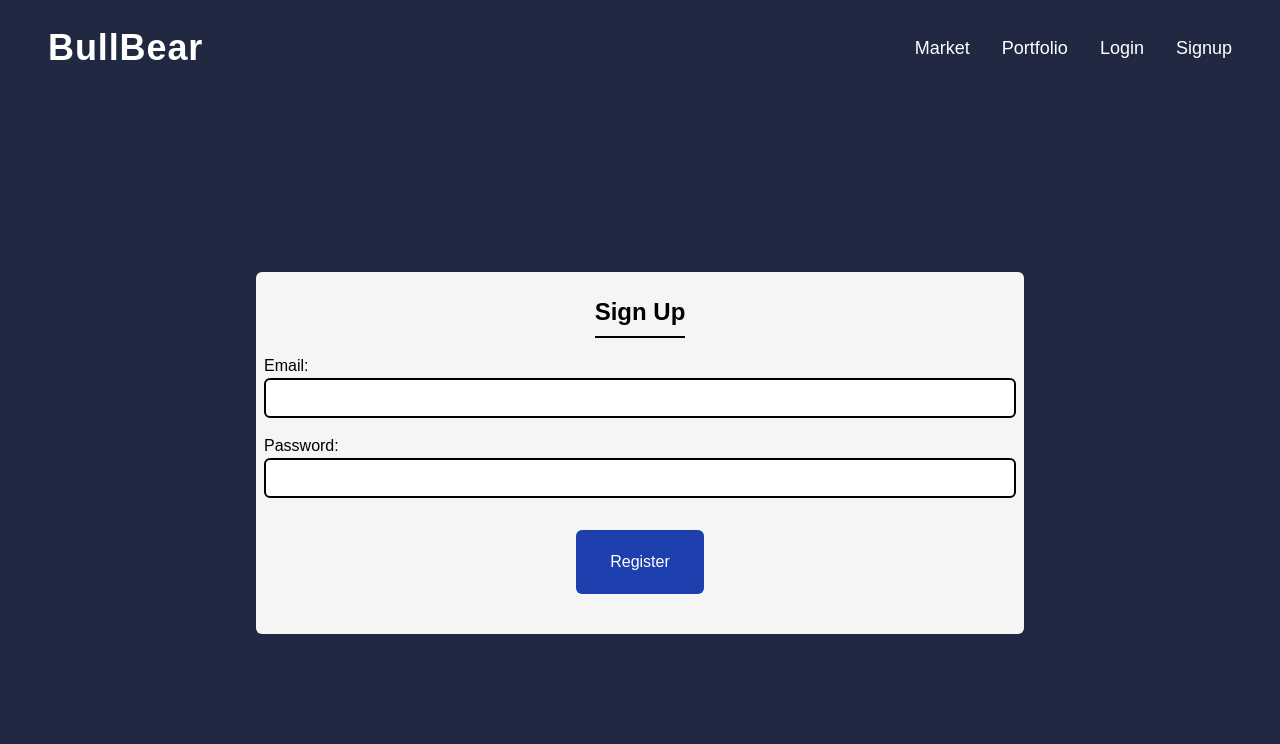
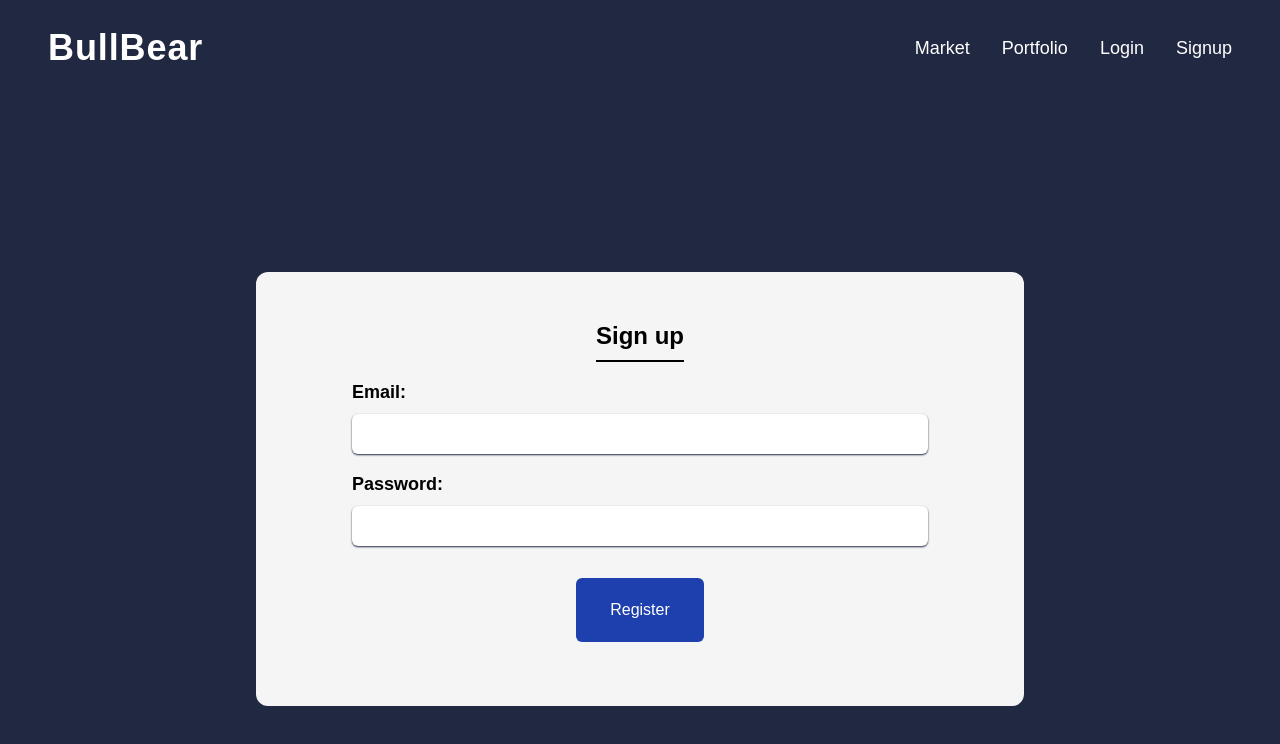
Before and after one commit to DariusGarcia/BullBear, a React (Create React App) app in the folder client/: page /signup in a window 1280 px wide. Shown: the top 744 px of the page. Built offline with nearby package versions, Linux system fonts and the light colour scheme; no server answers.

Commit message:
created custom useSignup hook to signup users

```diff
--- a/client/package.json
+++ b/client/package.json
@@ -1,4 +1,5 @@
 {
+  "proxy": "http://localhost:4000",
   "name": "bullbear",
   "version": "0.1.0",
   "private": true,
--- a/client/src/Hooks/useAuthContext.js
+++ b/client/src/Hooks/useAuthContext.js
@@ -1,4 +1,4 @@
-import { AuthContext } from '../../context/AuthContext'
+import { AuthContext } from '../Context/AuthContext'
 import { useContext } from 'react'
 
 export const useAuthContext = () => {
--- /dev/null
+++ b/client/src/Hooks/useSignup.js
@@ -0,0 +1,36 @@
+import { useState } from 'react'
+import { useAuthContext } from './useAuthContext'
+
+export const useSignup = () => {
+	const [error, setError] = useState(null)
+	const [isLoading, setIsLoading] = useState(null)
+	const { dispatch } = useAuthContext()
+
+	const signup = async (email, password) => {
+		setIsLoading(true)
+		setError(null)
+		const response = await fetch('http://localhost:4000/api/user/signup', {
+			method: 'POST',
+			headers: { 'Content-Type': 'application/json' },
+			body: JSON.stringify({ email, password }),
+		})
+
+		const json = await response.json()
+
+		if (!response.ok) {
+			setIsLoading(false)
+			setError(json.error)
+		}
+
+		if (response.ok) {
+			// save the user to local storage using jwt token
+			localStorage.setItem('user', JSON.stringify(json))
+
+			// update the auth context using useAuthContext hook
+			dispatch({ type: 'LOGIN', payload: json })
+			setIsLoading(false)
+		}
+	}
+
+	return { signup, isLoading, error }
+}
--- a/client/src/Pages/Login.js
+++ b/client/src/Pages/Login.js
@@ -17,7 +17,7 @@ const Login = () => {
 			<div className='my-12 md:my-32  flex justify-center w-full  md:py-12 '>
 				{' '}
 				<form
-					className='flex flex-col justify-center w-full md:w-3/5 bg-neutral rounded-md p-2'
+					className='flex flex-col justify-center w-full md:w-3/5 bg-neutral rounded-xl px-2 md:px-24 py-4 md:py-8'
 					onSubmit={handleSubmit}>
 					<div className='flex justify-center'>
 						<h3 className='text-2xl font-bold my-4 border-b-2 border-black pb-2 w-max hover:text-darkBlue'>
@@ -25,16 +25,16 @@ const Login = () => {
 						</h3>
 					</div>
 
-					<label className=''>Email:</label>
+					<label className='font-bold text-lg pb-2'>Email:</label>
 					<input
-						className='outline-black outline-2 border-2 border-black rounded-md mb-4 h-10 pl-2'
+						className='outline-black outline-2 shadow-sm shadow-primary hover:shadow-md active:border-2 border-black rounded-md mb-4 h-10 pl-2'
 						type='email'
 						onChange={(e) => setEmail(e.target.value)}
 						value={email}
 					/>
-					<label className=''>Password:</label>
+					<label className='font-bold text-lg pb-2'>Password:</label>
 					<input
-						className='outline-black outline-2 border-2 border-black rounded-md h-10 pl-2'
+						className='outline-black outline-2 shadow-sm shadow-primary hover:shadow-md active:border-2 border-black rounded-md h-10 pl-2'
 						type='password'
 						onChange={(e) => setPassword(e.target.value)}
 						value={password}
--- a/client/src/Pages/Signup.jsx
+++ b/client/src/Pages/Signup.jsx
@@ -2,51 +2,55 @@ import React, { useState } from 'react'
 import { Link as RouterLink } from 'react-router-dom'
 import validator from 'validator'
 import { regexPassword } from '../utils'
+import { useSignup } from '../Hooks/useSignup'
 
 const Signup = () => {
 	const [email, setEmail] = useState('')
 	const [password, setPassword] = useState('')
+	const { signup, error, isLoading } = useSignup()
 
 	const handleSubmit = async (e) => {
 		e.preventDefault()
 
-		console.log(email, password)
+		await signup(email, password)
 	}
 	return (
 		<div className='w-full '>
 			<div className='my-12 md:my-32 flex justify-center w-full md:py-12 '>
 				{' '}
 				<form
-					className='flex flex-col justify-center w-full md:w-3/5 bg-neutral rounded-md p-2'
+					className='flex flex-col justify-center w-full md:w-3/5 bg-neutral rounded-xl px-2 md:px-24 py-4 md:py-8'
 					onSubmit={handleSubmit}>
 					<div className='flex justify-center'>
 						<h3 className='text-2xl font-bold my-4 border-b-2 border-black pb-2 w-max hover:text-darkBlue '>
-							Sign Up
+							Sign up
 						</h3>
 					</div>
 
-					<label className=''>Email:</label>
+					<label className='font-bold text-lg pb-2'>Email:</label>
 					<input
-						className='outline-black outline-2 border-2 border-black rounded-md mb-4 h-10 pl-2'
+						className='outline-black outline-2 shadow-sm shadow-primary hover:shadow-md  active:border-2 border-black rounded-md mb-4 h-10 pl-2'
 						type='email'
 						onChange={(e) => setEmail(e.target.value)}
 						value={email}
 					/>
-					<label className=''>Password:</label>
+					<label className='font-bold text-lg pb-2'>Password:</label>
 					<input
-						className='outline-black outline-2 border-2 border-black rounded-md h-10 pl-2'
+						className='outline-black outline-2 active:border-2 border-black rounded-md h-10 pl-2 shadow-sm shadow-primary hover:shadow-md '
 						type='password'
 						onChange={(e) => setPassword(e.target.value)}
 						value={password}
 					/>
 					<div className='flex justify-center my-8 w-full'>
 						<button
+							disabled={isLoading}
 							className='flex justify-center w-32 p-5  text-white rounded-md   bg-darkBlue hover:bg-lightBlue'
 							type='submit'>
 							{' '}
 							Register{' '}
 						</button>
 					</div>
+					{error && <div className=''>{error}</div>}
 				</form>
 			</div>
 		</div>
```
